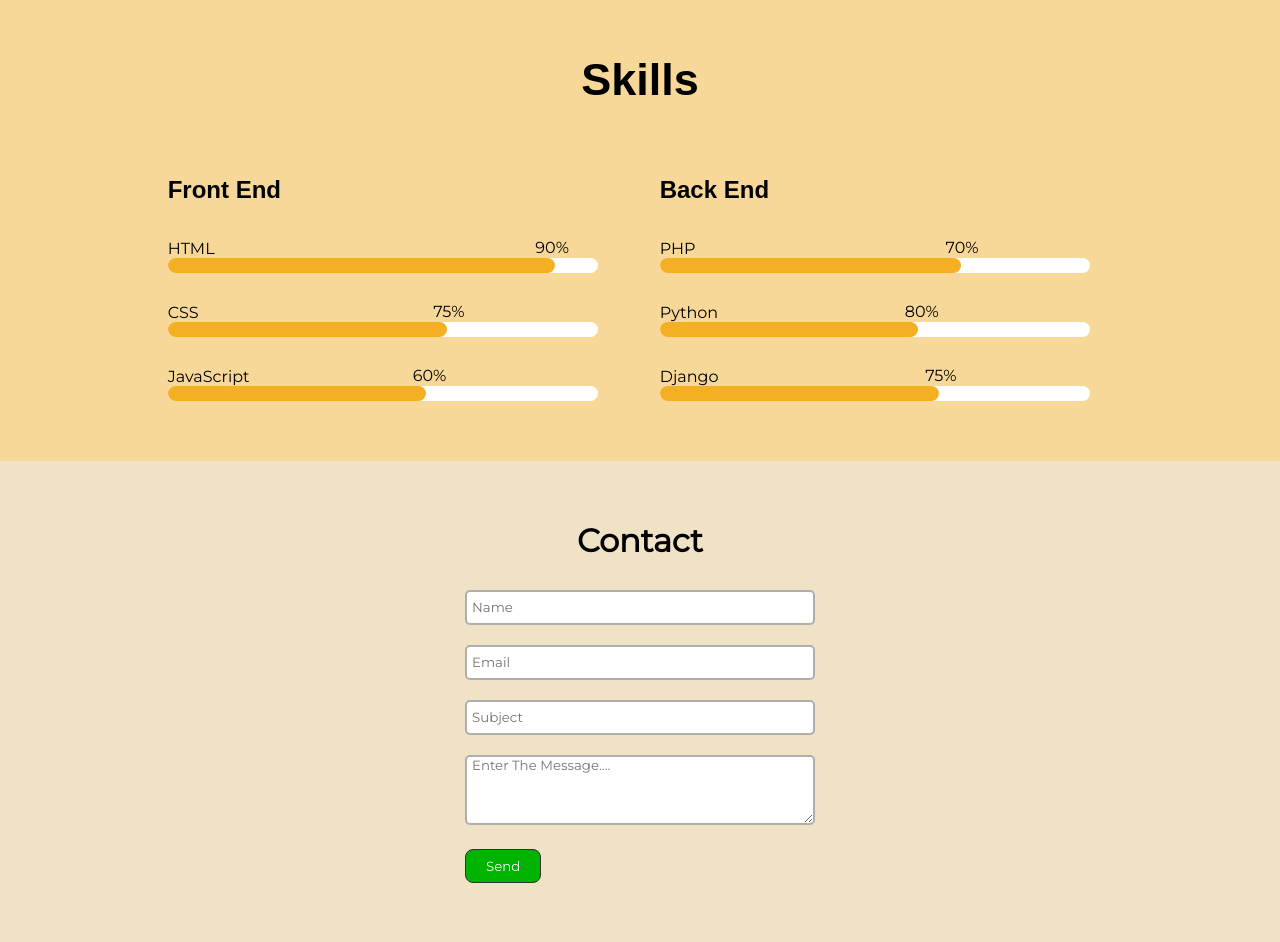
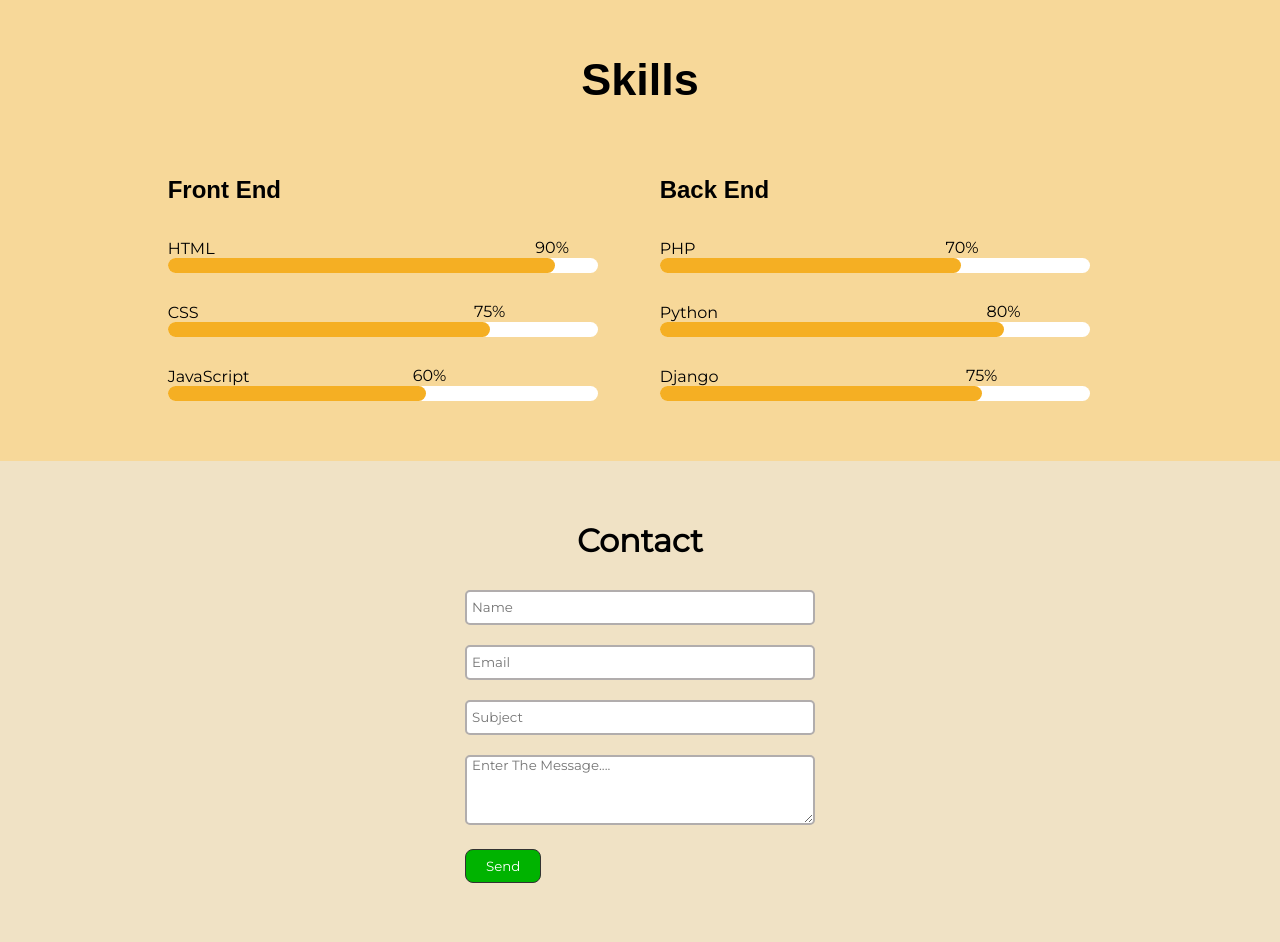
Before and after one commit to tanmaythole/tanmaythole.github.io, a PHP site: page / in a window 1280 px wide; the page is wider, and only the part inside the window is pictured. Shown: the part 1778-2720 px from the top of that part. Run offline with PHP 8.4, Linux system fonts and the light colour scheme; some web fonts are replaced.

Commit message:
update css

```diff
--- a/portfolio/css/style.css
+++ b/portfolio/css/style.css
@@ -444,10 +444,10 @@ header{
     width: 70%;
 }
 .value-75{
-    width: 65%;
+    width: 75%;
 }
 .value-80{
-    width: 60%;
+    width: 80%;
 }
 .value-60{
     width: 60%;
```
